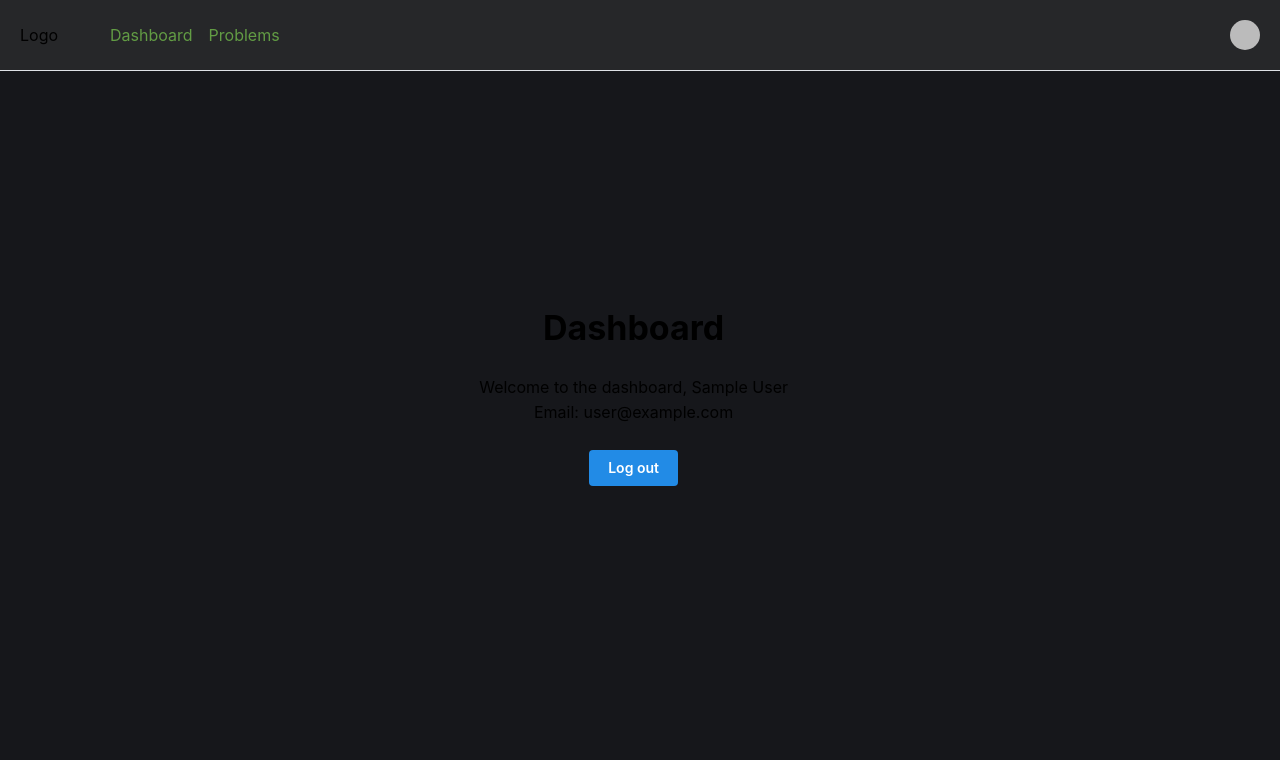
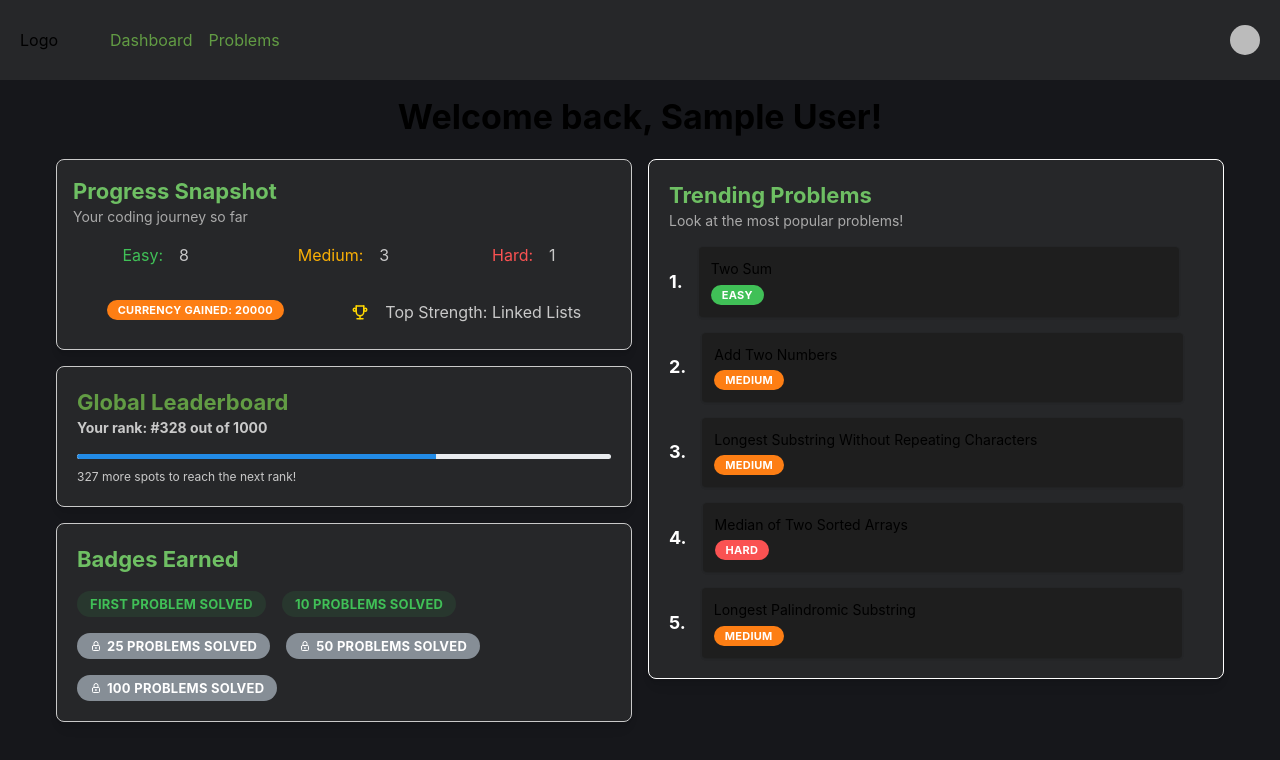
Before and after one commit to TrishaCarter/IR-Website, a Next.js app: page /dashboard in a window 1280 px wide. Shown: the top 760 px of the page. Built offline with nearby package versions, Linux system fonts and the light colour scheme; no server answers; sample sign-in values are in the browser's storage.

Commit message:
Create dashboard components with filler

```diff
--- /dev/null
+++ b/components/LeaderboardSpot.js
@@ -0,0 +1,30 @@
+import { Card, Title, Text, Progress } from "@mantine/core";
+
+export default function LeaderboardSpot({ userRank, totalUsers }) {
+
+    let theme = {
+        background: '#16171b',
+        secondaryBackground: '#262729',
+        primaryTextColor: '#c9c9c9',
+        secondaryTextColor: '#aaaaaa',
+        accentColor: '#629C44',
+    }
+
+    let rank = userRank ? userRank : 328;
+    let userCount = totalUsers ? totalUsers : 1000;
+
+    return (
+        <Card shadow="sm" padding="lg" mt="md" radius="md" w={"45vw"}
+            style={{
+                backgroundColor: theme.secondaryBackground, color: theme.primaryTextColor, border: `1px solid ${theme.primaryTextColor}`
+            }}>
+            <Title order={3} c={theme.accentColor}> Global Leaderboard</ Title>
+            <Title order={4} size="sm" c={theme.primaryTextColor}>Your rank: <b>#{rank}</b> out of {userCount}</Title>
+
+            <Progress value={(1 - rank / userCount) * 100} size="sm" color="blue" mt="md" />
+            <Text size="xs" mt="xs" c={theme.primaryTextColor}>
+                {rank - 1} more spots to reach the next rank!
+            </Text>
+        </Card >
+    );
+}
--- a/components/Navbar.js
+++ b/components/Navbar.js
@@ -35,8 +35,19 @@ export default function Navbar() {
         accentColor: '#629C44',
     }
 
+    let handleLogout = async () => {
+        try {
+            let auth = getAuth();
+            signOut(auth);
+            console.log("User successfully logged out");
+            router.push("/login");
+        } catch (error) {
+            console.error("Error logging out:", error);
+        }
+    }
+
     return (
-        <Flex justify={"space-between"} align={"center"} w={"100%"} p={"lg"} style={{ background: theme.secondaryBackground }}>
+        <Flex justify={"space-between"} align={"center"} w={"100%"} p={"lg"} h={"10vh"} style={{ background: theme.secondaryBackground }}>
             <Group>
                 <Text>Logo</Text>
                 <Space w={"lg"} />
@@ -59,7 +70,7 @@ export default function Navbar() {
                     <Menu.Item>
                         <Anchor href={"/account-settings"} c={theme.accentColor}>Settings</Anchor>
                     </Menu.Item>
-                    <Menu.Item>
+                    <Menu.Item onClick={handleLogout} variant="light" c={"red"}>
                         Log Out
                     </Menu.Item>
                 </Menu.Dropdown>
--- /dev/null
+++ b/components/dashboard/TrendingProblems.js
@@ -0,0 +1,46 @@
+import { Card, Title, Text, Badge, Stack, Group } from "@mantine/core";
+
+export default function TrendingProblems({ topProblems }) {
+
+    let problems = topProblems ? topProblems : [
+        { name: "Two Sum", difficulty: "Easy" },
+        { name: "Add Two Numbers", difficulty: "Medium" },
+        { name: "Longest Substring Without Repeating Characters", difficulty: "Medium" },
+        { name: "Median of Two Sorted Arrays", difficulty: "Hard" },
+        { name: "Longest Palindromic Substring", difficulty: "Medium" },
+    ]
+
+    let theme = {
+        background: '#16171b',
+        secondaryBackground: '#262729',
+        primaryTextColor: '#c9c9c9',
+        secondaryTextColor: '#aaaaaa',
+        accentColor: '#629C44',
+    }
+
+    return (
+        <Card shadow="sm" w={"45vw"} padding="lg" radius="md"
+            style={{
+                backgroundColor: theme.secondaryBackground,
+                color: "#fff",
+                border: "1px solid #fff"
+            }}>
+            <Title order={3} style={{ color: "#6EBF63" }}>Trending Problems</Title>
+            <Text size="sm" c={theme.secondaryTextColor}>Look at the most popular problems!</Text>
+
+            <Stack mt="md">
+                {problems.map((problem, index) => (
+                    <Group position="apart" >
+                        <Title order={4} style={{ color: "#fff" }}>{index + 1}.</Title>
+                        <Card key={index} shadow="xs" padding="sm" style={{ backgroundColor: "#1e1e1e" }} w={"90%"}>
+                            <Text size="sm">{problem.name}</Text>
+                            <Badge color={problem.difficulty === "Easy" ? "green" : problem.difficulty === "Medium" ? "orange" : "red"} mt={5}>
+                                {problem.difficulty}
+                            </Badge>
+                        </Card>
+                    </Group>
+                ))}
+            </Stack>
+        </Card>
+    );
+}
--- /dev/null
+++ b/components/dashboard/UserBadges.js
@@ -0,0 +1,44 @@
+import { Card, Title, Text, Badge, Group } from "@mantine/core";
+import { IconLock } from "@tabler/icons-react";
+
+export default function UserBadges({ userBadges }) {
+
+    let badges = userBadges ? userBadges : [
+        { name: "First Problem Solved", earned: true },
+        { name: "10 Problems Solved", earned: true },
+        { name: "25 Problems Solved", earned: false },
+        { name: "50 Problems Solved", earned: false },
+        { name: "100 Problems Solved", earned: false },
+    ]
+
+    let theme = {
+        background: '#16171b',
+        secondaryBackground: '#262729',
+        primaryTextColor: '#c9c9c9',
+        secondaryTextColor: '#aaaaaa',
+        accentColor: '#629C44',
+    }
+
+    return (
+        <Card shadow="sm" padding="lg" mt={"md"} w={"45vw"} radius="md"
+            style={{
+                backgroundColor: theme.secondaryBackground,
+                color: theme.primaryTextColor,
+                border: `1px solid ${theme.primaryTextColor}`
+            }}>
+            <Title order={3} style={{ color: "#6EBF63" }}>Badges Earned</Title>
+
+            <Group mt="md" spacing="xs">
+                {badges.map((badge, index) => (
+                    badge.earned ? (
+                        <Badge key={index} color="green" variant="light" size={"lg"}>{badge.name}</Badge>
+                    ) : (
+                        <Badge key={index} color="gray" leftSection={<IconLock size={12} />} size="lg">
+                            {badge.name}
+                        </Badge>
+                    )
+                ))}
+            </Group>
+        </Card>
+    );
+}
--- /dev/null
+++ b/components/dashboard/UserProgress.js
@@ -0,0 +1,62 @@
+import { Card, Title, Text, Progress, Group, Badge, Flex } from "@mantine/core";
+import { IconTrophy } from "@tabler/icons-react";
+
+export default function UserProgress({ userProgress }) {
+
+    let progress = userProgress?.progress || {
+        easySolved: 8,
+        mediumSolved: 3,
+        hardSolved: 1,
+        total: 12,
+        currency: 20000,
+        topStrength: "Linked Lists"
+    };
+
+    let theme = {
+        background: '#16171b',
+        secondaryBackground: '#262729',
+        primaryTextColor: '#c9c9c9',
+        secondaryTextColor: '#aaaaaa',
+        accentColor: '#629C44',
+    }
+
+    return (
+        <Card shadow="sm" padding="md" radius="md" w={"45vw"} h={191}
+            style={{
+                backgroundColor: theme.secondaryBackground,
+                color: theme.primaryTextColor,
+                border: `1px solid ${theme.primaryTextColor}`
+            }}>
+            <Title order={3} style={{ color: "#6EBF63" }}>Progress Snapshot</Title>
+            <Text size="sm" c={theme.secondaryTextColor}>Your coding journey so far</Text>
+
+            <Flex direction="row" justify="space-around" mt="md">
+                <Group position="apart" mx="md">
+                    <><Text c={"green"}>Easy:</Text> <Text>{progress.easySolved}</Text></>
+                    <Progress value={(progress.easySolved / progress.total) * 100} size="sm" color="green" />
+                </Group>
+
+                <Group position="apart" mx="xs">
+                    <><Text c={"yellow"}>Medium:</Text> <Text>{progress.mediumSolved}</Text></>
+                    <Progress value={(progress.mediumSolved / progress.total) * 100} size="sm" color="orange" />
+                </Group>
+
+                <Group position="apart" mx="xs">
+                    <><Text c={"red"}>Hard:</Text> <Text>{progress.hardSolved}</Text></>
+                    <Progress value={(progress.hardSolved / progress.total) * 100} size="sm" color="red" />
+                </Group>
+            </Flex>
+
+            <Flex direction="row" justify="space-around" mt="md">
+                <Badge color={"orange"} mt="md">
+                    Currency Gained: {progress.currency}
+                </Badge>
+
+                <Group mt="md">
+                    <IconTrophy color="gold" size={18} />
+                    <Text>Top Strength: {progress.topStrength}</Text>
+                </Group>
+            </Flex>
+        </Card>
+    );
+}
--- a/pages/dashboard/index.js
+++ b/pages/dashboard/index.js
@@ -1,10 +1,14 @@
 
-import { AppShell, Button, Center, Flex, Text, Title, Header, Group, Anchor } from "@mantine/core"
+import { AppShell, Button, Center, Flex, Text, Title, Header, Group, Anchor, Grid, SimpleGrid } from "@mantine/core"
 import { auth } from "../../firebase"
 import { useEffect, useState } from "react"
 import { useRouter } from "next/router"
 import { getAuth, signOut } from "firebase/auth";
 import Navbar from "../../components/Navbar";
+import UserProgress from "../../components/dashboard/UserProgress";
+import TrendingProblems from "../../components/dashboard/TrendingProblems";
+import LeaderboardSpot from "../../components/LeaderboardSpot";
+import UserBadges from "../../components/dashboard/UserBadges";
 
 
 export default function DashboardPage() {
@@ -36,37 +40,20 @@ export default function DashboardPage() {
         getUser();
     }, [])
 
-    let handleLogout = async () => {
-        try {
-            let auth = getAuth();
-            signOut(auth);
-            console.log("User successfully logged out");
-            router.push("/login");
-        } catch (error) {
-            console.error("Error logging out:", error);
-        }
-    }
-
-    return <AppShell style={{ background: theme.background }}>
-        <AppShell.Header>
-            <Navbar />
-        </AppShell.Header>
-
-        <AppShell.Main>
-            <Center w={"99vw"} h={"99vh"} flex={"column"}>
-                <Flex direction={"column"} align={"center"}>
-                    <Title order={1}>Dashboard</Title>
-
-                    <br />
-
-                    <Text align="center">Welcome to the dashboard, {user ? user.displayName : null}</Text>
-                    <Text align="center">Email: {user ? user.email : null}</Text>
-
-                    <br />
-
-                    <Button align="center" onClick={handleLogout}>Log out</Button>
-                </Flex>
-            </Center>
-        </AppShell.Main>
-    </AppShell>
+    return <>
+        <Navbar />
+        <Flex direction="column" align="center" w="100vw" h="90vh " style={{ backgroundColor: theme.background }} pt={15}>
+            <Title order={1} style={{ marginBottom: 20 }}>Welcome back{user ? `, ${user.displayName}!` : "!"}</Title>
+            <Grid columns={2} gap={20}>
+                <Grid.Col span={1}>
+                    <UserProgress />
+                    <LeaderboardSpot />
+                    <UserBadges />
+                </Grid.Col>
+                <Grid.Col span={1}>
+                    <TrendingProblems />
+                </Grid.Col>
+            </Grid>
+        </Flex>
+    </>
 }
--- a/pages/signup/index.js
+++ b/pages/signup/index.js
@@ -51,13 +51,11 @@ export default function SignInPage() {
                 const user = userCredential.user;
                 setSignupText('Account created successfully. Redirecting to login page...');
                 router.push('/login');
-                // ...
             })
             .catch((error) => {
                 const errorCode = error.code;
                 const errorMessage = error.message;
                 console.log(errorCode, errorMessage);
-                // ..
             });
     }
 
```
Also changed, not shown: pages/_document.tsx (indentation only).
